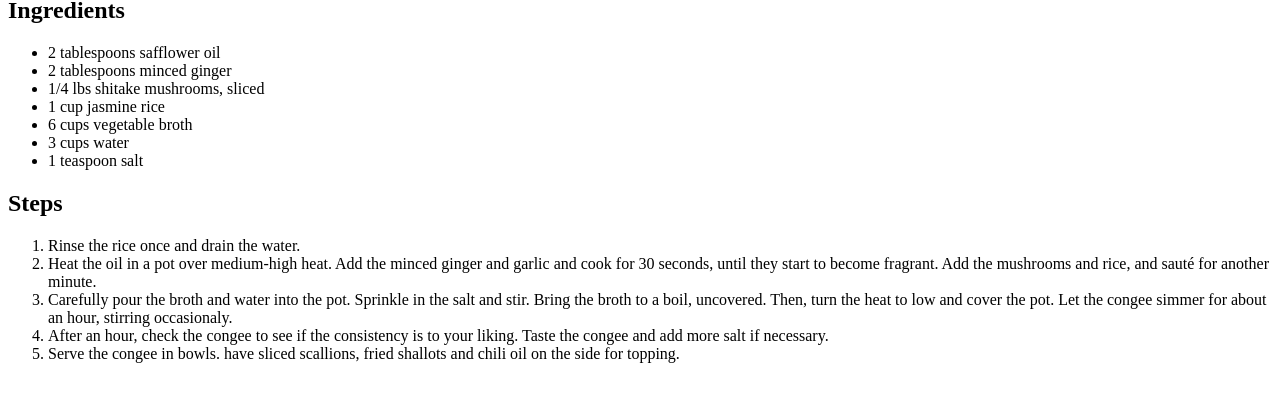
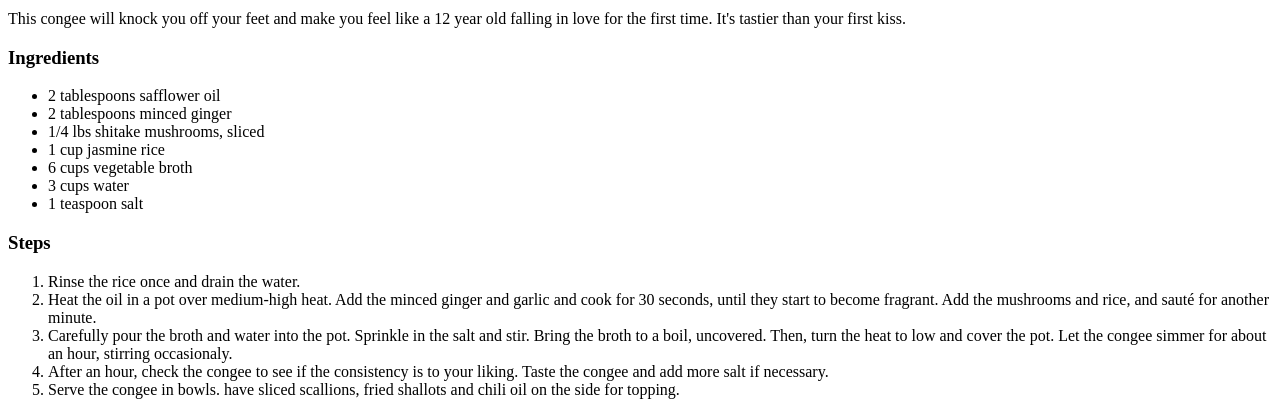
Before and after one commit to DorjeTrollo/odin-recipes, a plain HTML site: page recipes/congee.html in a window 1280 px wide. Shown: the part 719-1134 px from the top of the page. Before the commit the page ends 1098 px from the top, so only its background shows below. Drawn offline with Linux system fonts and the light colour scheme.

Commit message:
Add title and change header sizes

```diff
--- a/recipes/congee.html
+++ b/recipes/congee.html
@@ -8,12 +8,13 @@
     <body>
         <img src="../img/congee.jpeg" alt="Congee so mouthwatering
             you'll faint">
+        <h2>Mouthwatering Congee</h2>
         <p>This congee will knock you off your feet and make you feel
             like a 12 year old falling in love for the first time. It's
-            tastier than your first kiss with Brandon, that's for sure.
+            tastier than your first kiss.
         </p>
         <p></p>
-        <h2>Ingredients</h2>
+        <h3>Ingredients</h3>
         <ul>
             <li>2 tablespoons safflower oil</li>
             <li>2 tablespoons minced ginger</li>
@@ -24,7 +25,7 @@
             <li>1 teaspoon salt</li>
         </ul>
         <p></p>
-        <h2>Steps</h2>
+        <h3>Steps</h3>
         <ol>
             <li>Rinse the rice once and drain the water.</li>
             <li>Heat the oil in a pot over medium-high heat. Add the
```
